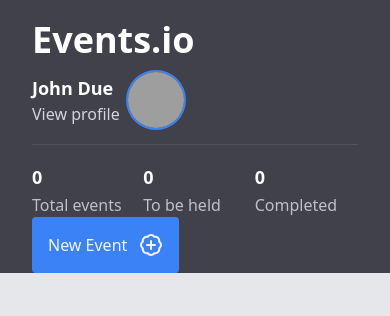
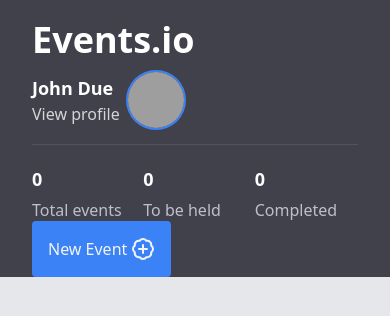
Before and after one commit to Amiltonxavier/events, a React (Vite) app: page / in a window 390 px wide. Shown: the top 316 px of the page. Built offline with nearby package versions, Linux system fonts and the light colour scheme; grey boxes are pictures that could not be loaded.

Commit message:
layout responsive

```diff
--- a/src/components/List/ItemBody.tsx
+++ b/src/components/List/ItemBody.tsx
@@ -1,10 +1,10 @@
-import { ComponentProps } from 'react'
+import type { ComponentProps } from 'react'
 import { twMerge } from 'tailwind-merge'
 type ItemBodyProps = ComponentProps<'span'>
 
 
-export function ItemBody({...props}:ItemBodyProps) {
+export function ItemBody({ ...props }: ItemBodyProps) {
   return (
-    <span {...props} className={twMerge('block text-sm sm:text-base font-semibold sm:leading-[26px] text-[#787880] flex-1 truncate', props.className)}/>
+    <span {...props} className={twMerge('transition-all duration-150 ease-in-out block text-xs sm:text-base font-medium sm:font-semibold leading-relaxed sm:leading-[26px] text-[#787880] flex-1 truncate', props.className)} />
   )
 }
--- a/src/layout/index.tsx
+++ b/src/layout/index.tsx
@@ -34,12 +34,12 @@ export function Layout({ children, sectionButton, metrics }: LayoutProps) {
             </div>
           </div>
         </div>
-        <div className="sm:flex gap-4 items-center justify-between mt-5 w-full">
+        <div className="sm:flex gap-4 items-center justify-between mt-5 w-full transition-all ease-in-out duration-150">
           <div className="grid grid-cols-3 gap-2 sm:gap-6 mt-4">
             {
               metrics?.map((metric) => (
                 <div key={metric.title} className="flex flex-col gap-1 max-h-14 max-w-full">
-                  <h4 className="font-bold leading-6 text-[#FCFDFF] text-lg sm:text-2xl text-left">{metric.total}</h4>
+                  <h4 className="font-bold leading-relaxed sm:leading-6 text-[#FCFDFF] text-lg sm:text-2xl text-left">{metric.total}</h4>
                   <p className="text-base font-normal text-[#BFBFCC] text-left">{metric.title}</p>
                 </div>
               ))
--- a/src/pages/Dashboard.tsx
+++ b/src/pages/Dashboard.tsx
@@ -75,7 +75,7 @@ export function Dashboard() {
           <button
             type="button"
             onClick={handleOpenDialog}
-            className="text-gray-100 font-medium bg-blue-500 p-4 rounded hover:bg-blue-600 focus-within:ring-2 flex gap-3 items-center ring-0 focus-within:ring-blue-600 outline-none"
+            className="text-gray-100 font-medium bg-blue-500 p-4 rounded hover:bg-blue-600 focus-within:ring-2 flex gap-1 sm:gap-3 items-center ring-0 focus-within:ring-blue-600 outline-none"
           >
             New Event <BadgePlus />
           </button>
@@ -105,12 +105,12 @@ export function Dashboard() {
                         {eventStatus(event.date, event.durantion).status}
                       </List.ItemBody>
                     </List.Item>
-                    <List.Item className="justify-end">
+                    <List.Item className="w-full justify-end">
                       <List.ItemHeader>Date created</List.ItemHeader>
                       <List.ItemBody>{formatterDate.formatterDate(event.createdAt)}</List.ItemBody>
                     </List.Item>
-                    <List.Item className="flex gap-1 sm:gap-4 flex-wrap">
-                      <span className="sm:flex gap-1 sm:gap-4 self-center">
+                    <List.Item className="grid w-32 mr-auto sm:grid-cols-2 md:grid-cols-3 gap-1 sm:gap-4">
+                      <div className="sm:flex gap-1 flex-wrap sm:gap-4 self-center">
                         <button type="button" className="group">
                           <Trash onClick={() => openDeleteEventModalOpen(event.id)}
                             className="size-8 sm:size-10 group-hover:text-red-700 group-hover:ring-red-700 duration-150 transition-colors ring-2 ring-zinc-200 p-2 rounded-lg" />
@@ -123,7 +123,7 @@ export function Dashboard() {
                         <Link to={`/events/${event.id}`} className="group">
                           <MailPlus className="size-8 sm:size-10 hover:text-blue-500 duration-150 transition-colors ring-2 ring-zinc-200 p-2 rounded-lg" />
                         </Link>
-                      </span>
+                      </div>
                     </List.Item>
                   </List.Ul>
                 </List.Root>
```
